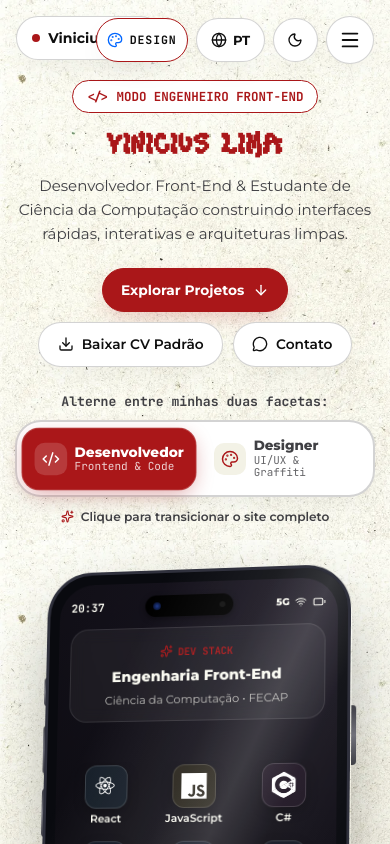
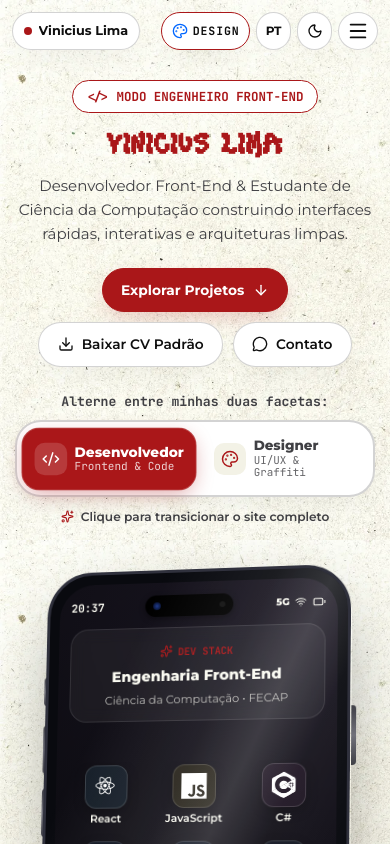
Before and after one commit to Vinnywho/Vinicius-Lima-Portifolio, a React (Vite) app: page / in a window 390 px wide. Shown: the top 844 px of the page. Built offline with nearby package versions, Linux system fonts and the light colour scheme.

Commit message:
fix: prevent floating navbar buttons from overlapping on mobile

```diff
--- a/src/components/FloatingMenu.jsx
+++ b/src/components/FloatingMenu.jsx
@@ -119,22 +119,23 @@ export default function FloatingMenu() {
 
   return (
     <>
+      <header className={`floating-topbar no-print ${menuOpen ? 'is-menu-open' : ''}`}>
         {/* Brand Badge Fixo no Canto Superior Esquerdo */}
         <button
           type="button"
-        className="floating-brand-badge no-print"
+          className="floating-brand-badge"
           onClick={() => goToRoute('/')}
           aria-label="Vinicius Lima — Home"
         >
           <span className="brand-dot" aria-hidden="true" />
-        <span>Vinicius Lima</span>
+          <span className="brand-name-text">Vinicius Lima</span>
           <span className="brand-role-hide" style={{ opacity: 0.65, fontSize: '0.78rem' }}>
             • {mode === 'dev' ? 'DEV' : 'DESIGN'}
           </span>
         </button>
 
         {/* Controles Fixos no Canto Superior Direito */}
-      <div className="floating-corner-controls no-print">
+        <div className="floating-corner-controls">
           {/* Botão de Destaque para Transicionar Dev ⇄ Designer */}
           <button
             type="button"
@@ -158,12 +159,12 @@ export default function FloatingMenu() {
 
           <button
             type="button"
-          className="corner-pill-btn"
+            className="corner-pill-btn corner-lang-btn"
             onClick={toggleLang}
             aria-label={t.nav.langLabel}
             title={t.nav.langLabel}
           >
-          <Globe size={16} />
+            <Globe size={16} className="corner-lang-icon" />
             <span>{lang.toUpperCase()}</span>
           </button>
 
@@ -191,6 +192,7 @@ export default function FloatingMenu() {
             {menuOpen ? <X size={22} /> : <Menu size={22} />}
           </button>
         </div>
+      </header>
 
       {/* Overlay Fullscreen Animado */}
       <div
--- a/src/styles/global.css
+++ b/src/styles/global.css
@@ -515,14 +515,30 @@
   /* ========================================================
      CONTROLES FIXOS DE CANTO & MENU
      ======================================================== */
-  .floating-corner-controls {
+  .floating-topbar {
     position: fixed;
     top: 1rem;
+    left: 1rem;
     right: 1rem;
     z-index: 1200;
     display: flex;
     align-items: center;
+    justify-content: space-between;
+    gap: 0.75rem;
+    pointer-events: none;
+  }
+
+  .floating-topbar.is-menu-open .floating-brand-badge {
+    opacity: 0;
+    pointer-events: none;
+  }
+
+  .floating-corner-controls {
+    display: flex;
+    align-items: center;
     gap: 0.5rem;
+    flex-shrink: 0;
+    pointer-events: auto;
   }
 
   .corner-pill-btn {
@@ -539,6 +555,8 @@
     gap: 0.4rem;
     font-weight: 700;
     font-size: 0.82rem;
+    white-space: nowrap;
+    flex-shrink: 0;
     cursor: pointer;
     transition: transform 0.15s ease, border-color 0.15s ease, background-color 0.2s ease, color 0.2s ease;
   }
@@ -557,10 +575,8 @@
   }
 
   .floating-brand-badge {
-    position: fixed;
-    top: 1rem;
-    left: 1rem;
-    z-index: 1150;
+    min-width: 0;
+    max-width: 100%;
     height: 44px;
     padding: 0 0.95rem;
     border-radius: var(--radius-pill);
@@ -573,7 +589,14 @@
     font-weight: 700;
     font-size: 0.88rem;
     cursor: pointer;
-    transition: transform 0.15s ease, border-color 0.2s ease;
+    pointer-events: auto;
+    transition: transform 0.15s ease, border-color 0.2s ease, opacity 0.2s ease;
+  }
+
+  .brand-name-text {
+    overflow: hidden;
+    text-overflow: ellipsis;
+    white-space: nowrap;
   }
 
   .floating-brand-badge:hover {
@@ -586,6 +609,7 @@
     height: 8px;
     border-radius: 50%;
     background: var(--accent);
+    flex-shrink: 0;
   }
 
   /* Fullscreen Menu Overlay */
@@ -3578,12 +3602,47 @@
     font-size: 0.88rem;
   }
 
+  .floating-topbar {
+    top: 0.75rem;
+    left: 0.75rem;
+    right: 0.75rem;
+    gap: 0.45rem;
+  }
+
+  .floating-corner-controls {
+    gap: 0.35rem;
+  }
+
+  .corner-pill-btn {
+    height: 38px;
+    padding: 0 0.55rem;
+    font-size: 0.75rem;
+    gap: 0.3rem;
+  }
+
+  .corner-menu-btn {
+    width: 40px;
+    height: 38px;
+    padding: 0;
+  }
+
+  .floating-brand-badge {
+    height: 38px;
+    padding: 0 0.7rem;
+    font-size: 0.8rem;
+    gap: 0.4rem;
+  }
+
   .corner-pill-btn.corner-mode-btn {
-    padding: 0.35rem 0.65rem;
+    padding: 0 0.6rem;
   }
 
   .corner-mode-text {
     font-size: 0.72rem;
+  }
+
+  .corner-lang-icon {
+    display: none;
   }
 
   .container {
```
Lines whose indentation alone changed are shown as unchanged.
